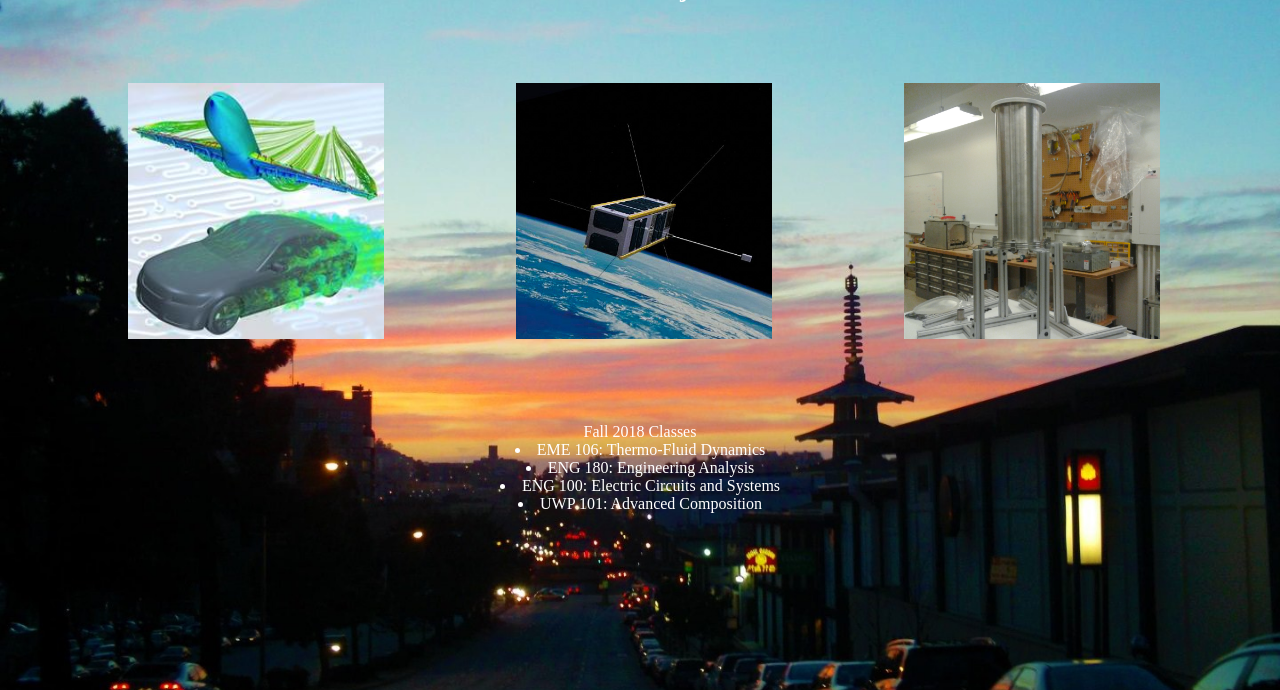
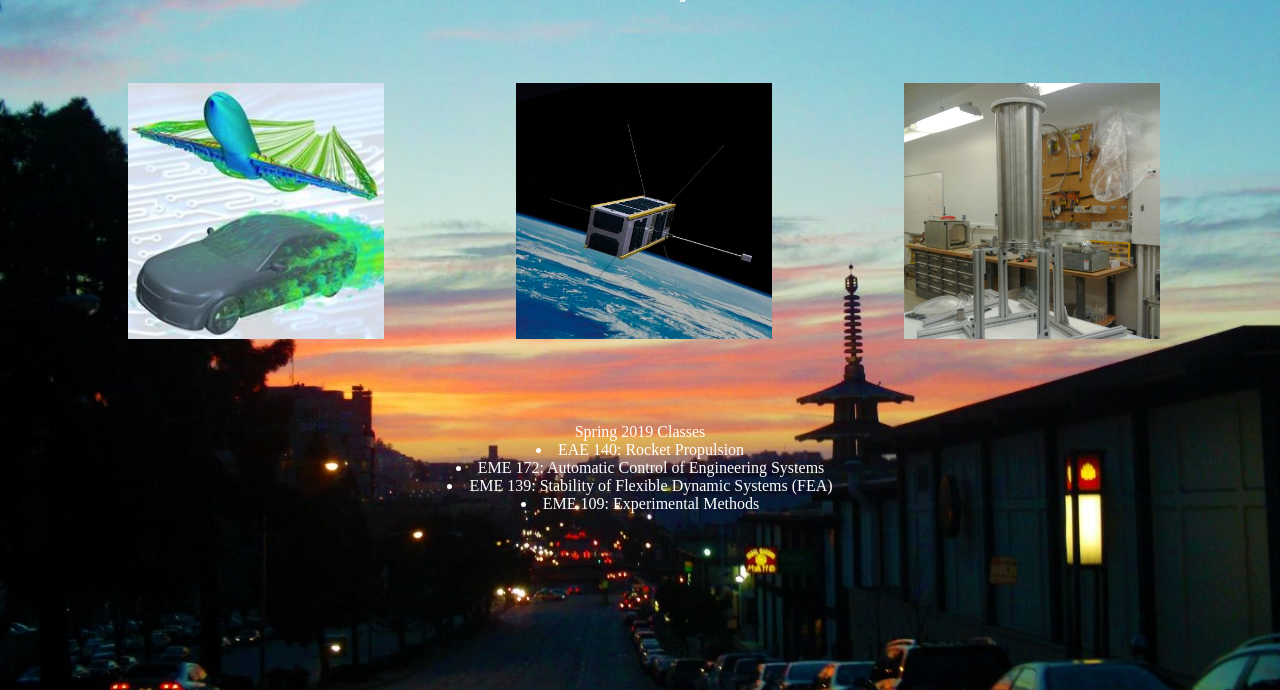
Before and after one commit to negiabhay98/abhayabhayabhay.github.io, a plain HTML site: page index.html in a window 1280 px wide. Shown: the part 888-1578 px from the top of the page. Drawn offline with Linux system fonts and the light colour scheme.

Commit message:
Add files via upload

```diff
--- a/index.html
+++ b/index.html
@@ -15,6 +15,7 @@
                     <li><a href="#pageA">Intro</a></li>
                     <li><a href="#pageB">Current Projects</a></li>
                     <li><a href="#pageC">Calendar</a></li>
+                    <li><a href="#pageD">Free Space</a></li>
                 </ul>
             </nav>
 
@@ -46,17 +47,24 @@
                 <img src="20180523_102950_edited.jpg" id="lab9195_icon">
             </div>
             <div id="classeslist">
-                Fall 2018 Classes
-                <li>EME 106: Thermo-Fluid Dynamics</li>
-                <li>ENG 180: Engineering Analysis</li>
-                <li>ENG 100: Electric Circuits and Systems</li>
-                <li>UWP 101: Advanced Composition</li>
+                Spring 2019 Classes
+                <li>EAE 140: Rocket Propulsion</li>
+                <li>EME 172: Automatic Control of Engineering Systems</li>
+                <li>EME 139: Stability of Flexible Dynamic Systems (FEA)</li>
+                <li>EME 109: Experimental Methods</li>
             </div>
         </section>
 
         <section id="pageC">
             <h1>Calendar</h1>
             <div class="googleCalendar"><center><iframe src="https://calendar.google.com/calendar/embed?showTitle=0&amp;showPrint=0&amp;showTabs=0&amp;showCalendars=0&amp;showTz=0&amp;mode=WEEK&amp;height=400&amp;wkst=1&amp;bgcolor=%23FFFFFF&amp;src=negiabhay98%40gmail.com&amp;color=%232952A3&amp;ctz=America%2FLos_Angeles" style="border-width:0" frameborder="0" scrolling="no" id="calendar"></iframe></center></div>
+        </section>
+
+        <section id="pageD">
+            <h1>free space</h1>
+            <div class="googleDoc"><center>
+                <iframe src="https://docs.google.com/presentation/d/e/2PACX-1vRasvEkSXXZjm1-_22RDM-4RR_IWyqLhDIM2uaUgdhur4s-7bSgIWQmvAcUdtd1MqF2kKMJrHPVkb6-/embed?start=true&loop=true&delayms=2000" frameborder="0" width="960" height="569" allowfullscreen="true" mozallowfullscreen="true" webkitallowfullscreen="true"></iframe>
+            </div>
         </section>
 
     </body>
```
